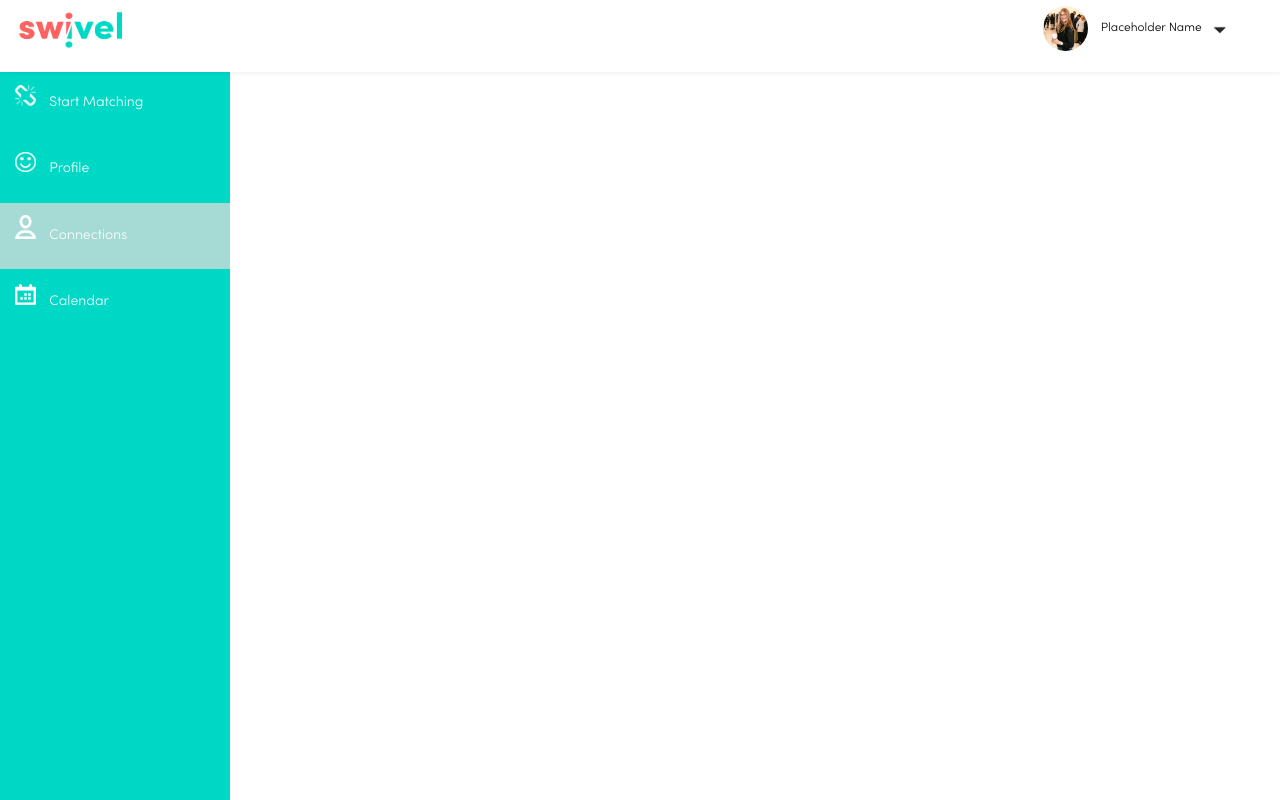
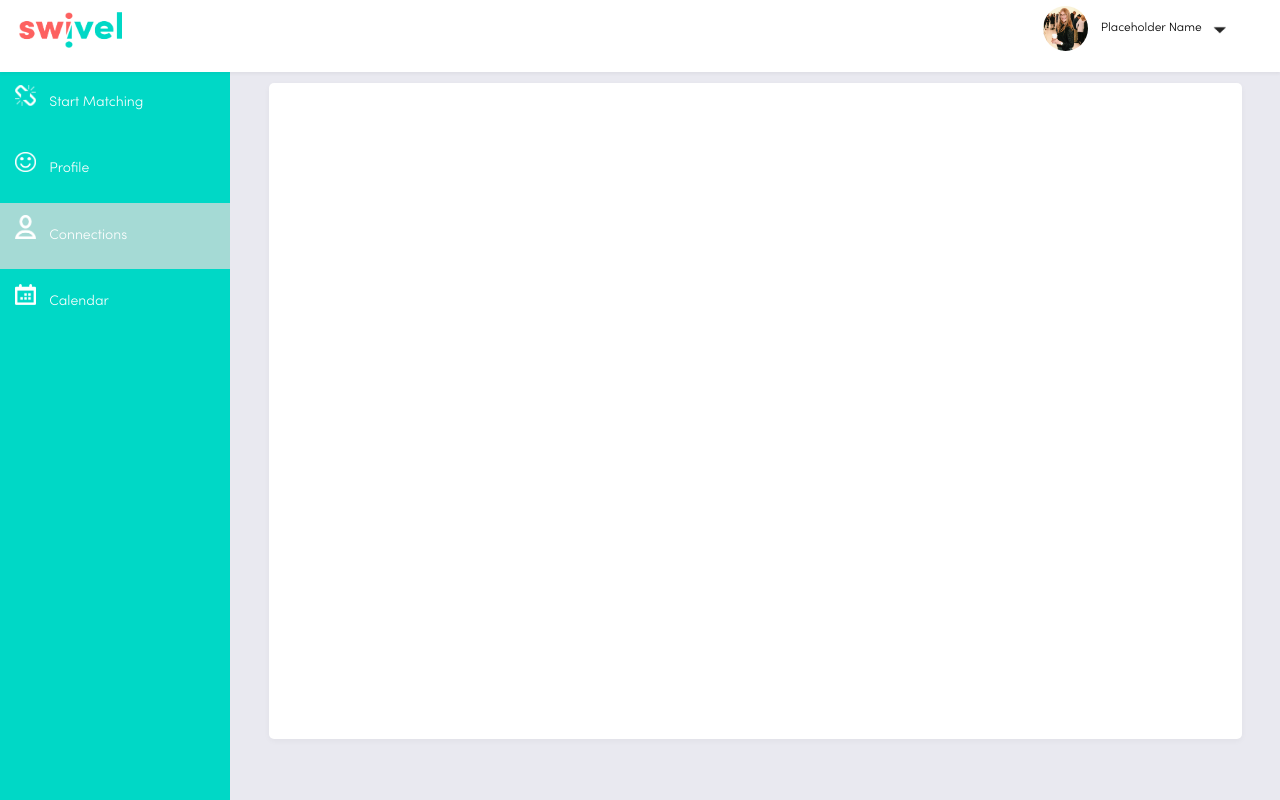
Before and after one commit to AnthonyMarsili/Swivel_Capstone, a React (Create React App) app in the folder swivel/: page /dashboard in a window 1280 px wide. Built offline with nearby package versions, Linux system fonts and the light colour scheme; no server answers; what aws-amplify would draw is missing.

Commit message:
started something

```diff
--- a/swivel/src/App.js
+++ b/swivel/src/App.js
@@ -44,6 +44,7 @@ function App() {
         <MainNav />
         <SideNav />
         <Route exact path="/" component={Dashboard} />
+        <Route exact path="/dashboard" component={Dashboard} />
         <Route exact path="/matching" component={Matching} />
         <Route exact path="/profile" component={Profile} />
         <Route exact path="/calendar" component={Calendar} />
--- a/swivel/src/components/Dashboard.js
+++ b/swivel/src/components/Dashboard.js
@@ -35,7 +35,7 @@ const Dashboard = ( ) => {
   return(
     // put this under redirectToLogin === false
     <div className = "dashboard-body">
-      <div>
+      <div className="connections-div">
       </div>
     </div>
   )
--- a/swivel/src/index.css
+++ b/swivel/src/index.css
@@ -775,6 +775,7 @@ td {
   position: fixed;
   left: 0;
   padding-top: 70px;
+  z-index: 4;
 }
 
 #comp-nav{
@@ -893,8 +894,21 @@ td {
   cursor: pointer;
 }
 
-/* Dashboard */
+/* Dashboard  backgrund */
 .dashboard-body{
   background-color: #E9E9F0;
   height: 100vh;
+  width: 100%;
+  position: fixed;
 }
+
+/* Dashobard */
+.connections-div{
+  height: 82%;
+  width: 76%;
+  margin-top: 6.5%;
+  margin-left: 21%;
+  background-color: white;
+  box-shadow: 0px 2px 6px #0000000A;
+  border-radius: 5px;
+}
```
